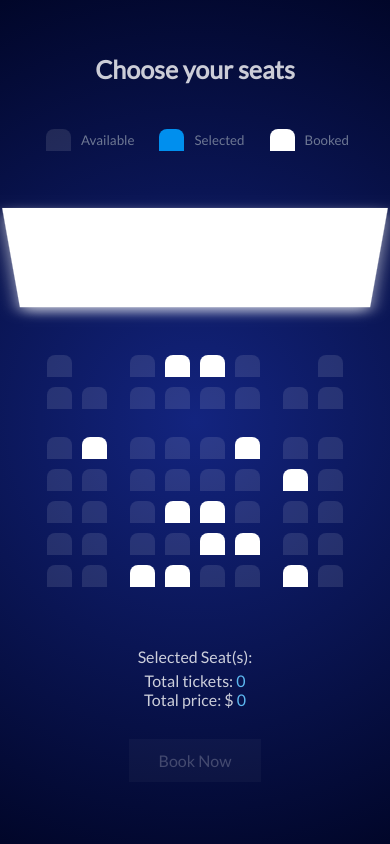
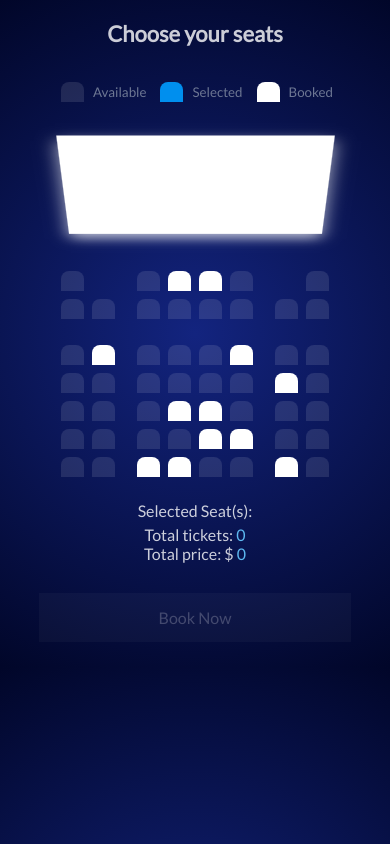
Before and after one commit to vkzmn/movieseatbooking, a plain HTML site: page index.html in a window 390 px wide. Drawn offline with Linux system fonts and the light colour scheme.

Commit message:
fixed mobile layout

```diff
--- a/style.css
+++ b/style.css
@@ -69,9 +69,7 @@ body {
 }
 
 .legend {
-  /* background: rgba(0, 0, 0, 0.121);  */
   padding: 8px 10px;
-  border-radius: 8px;
   color: #6d7793;
   list-style-type: none;
   display: flex;
@@ -84,6 +82,7 @@ body {
   justify-content: center;
   margin: 0 10px;
 }
+
 .legend li small {
   margin-left: 5px;
 }
@@ -139,3 +138,46 @@ p.text span {
 .button:not(.disabled):hover {
   transform: scale(1.05);
 }
+
+@media (max-width: 450px) {
+  body {
+    height: auto;
+  }
+
+  .heading {
+    margin-top: 20px;
+    font-size: 22px;
+  }
+
+  .screen {
+    width: 80%;
+    height: 130px;
+    margin: 0px auto 15px auto;
+  }
+
+  .container {
+    margin-bottom: 15px;
+  }
+
+  .seat {
+    background-color: #ffffff1c;
+    height: 20px;
+    width: 23px;
+    margin: 4px;
+  }
+
+  .legend {
+    padding: 0;
+  }
+
+  .legend li {
+    margin: 0 5px;
+  }
+
+  .button {
+    margin: 25px auto;
+    width: 80%;
+    text-align: center;
+    padding: 15px 0px;
+  }
+}
```
